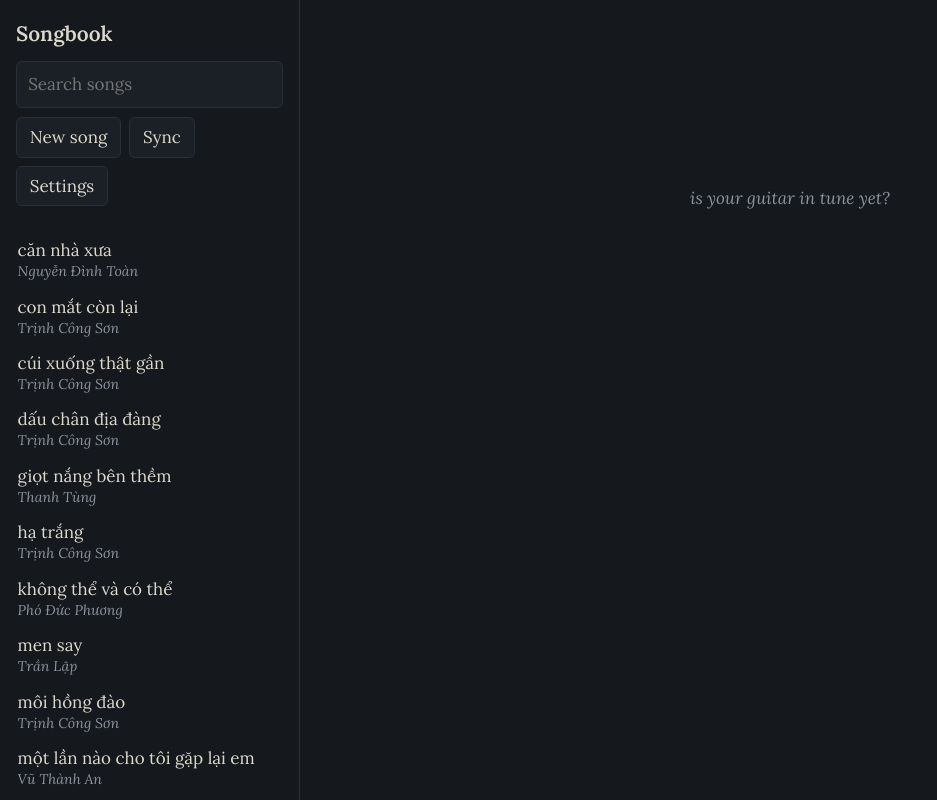
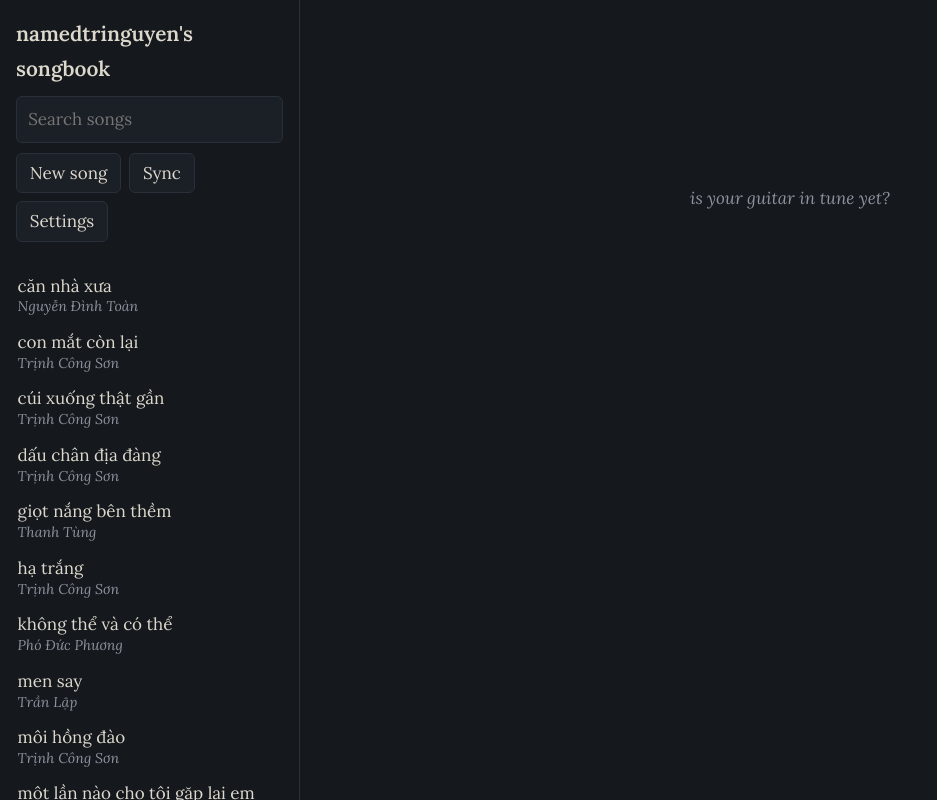
Before and after one commit to namedtringuyen/chordify, a plain HTML site: page index.html in a window 1280 px wide. Shown: the whole page, without its empty margins (0-937 px from the left). Drawn offline with Linux system fonts and the light colour scheme.

Commit message:
Update index.html

```diff
--- a/index.html
+++ b/index.html
@@ -3,7 +3,7 @@
 <head>
 <meta charset="utf-8">
 <meta name="viewport" content="width=device-width,initial-scale=1">
-<title>Songbook</title>
+<title>namedtringuyen's songbook</title>
 <link rel="preconnect" href="https://fonts.googleapis.com">
 <link rel="preconnect" href="https://fonts.gstatic.com" crossorigin>
 <link href="https://fonts.googleapis.com/css2?family=Lora:ital,wght@0,400;0,600;1,400&display=swap" rel="stylesheet">
@@ -56,7 +56,7 @@ dialog label{display:block;font-size:.9rem;color:var(--dim);margin-top:.6rem}
 <body>
 <aside>
  <header>
-  <h1>Songbook</h1>
+  <h1>namedtringuyen's songbook</h1>
   <input id="q" type="search" placeholder="Search songs" aria-label="Search songs">
   <div class="row"><button id="new">New song</button><button id="sync">Sync</button><button id="cfg" aria-label="Settings">Settings</button></div>
   <span id="st"></span>
```
